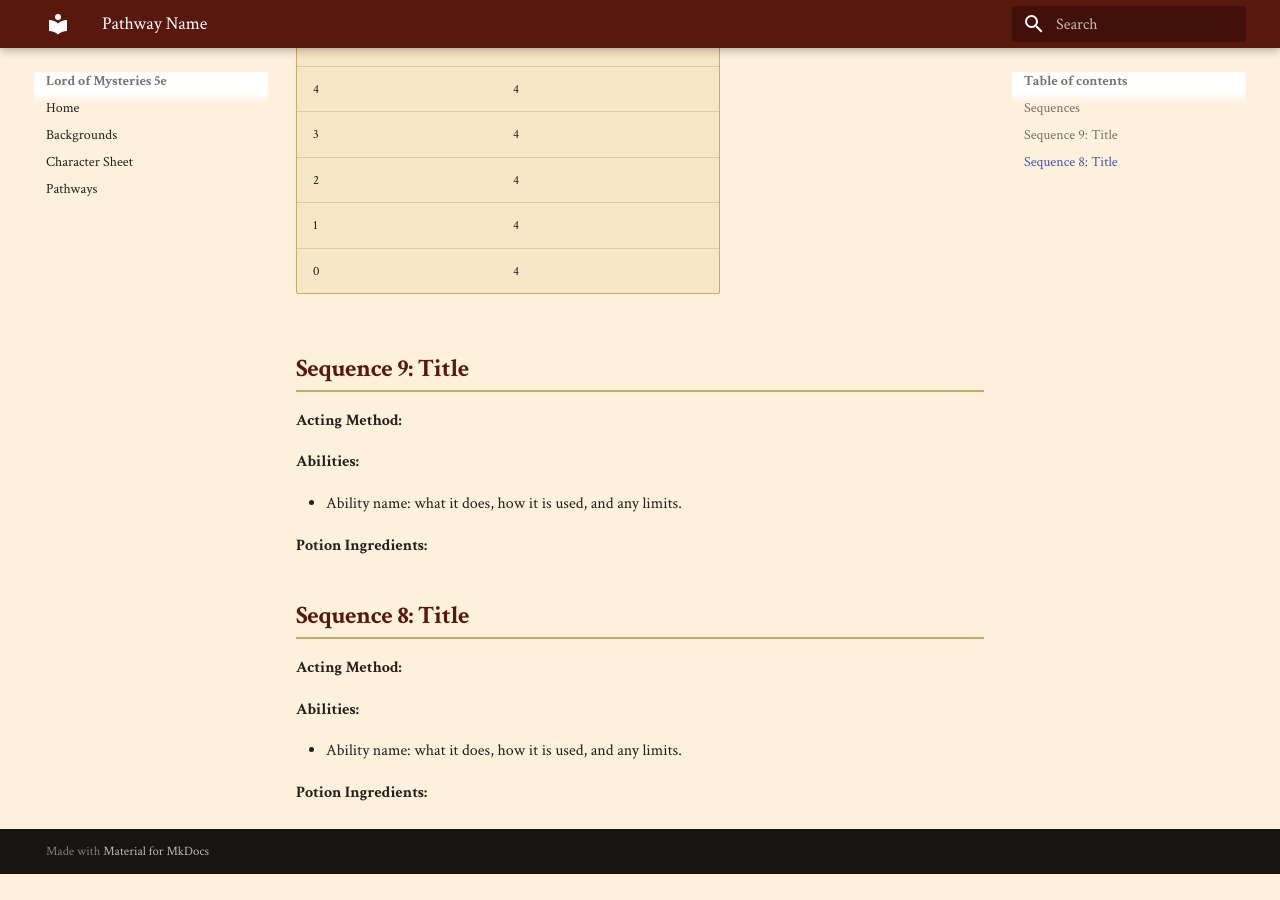
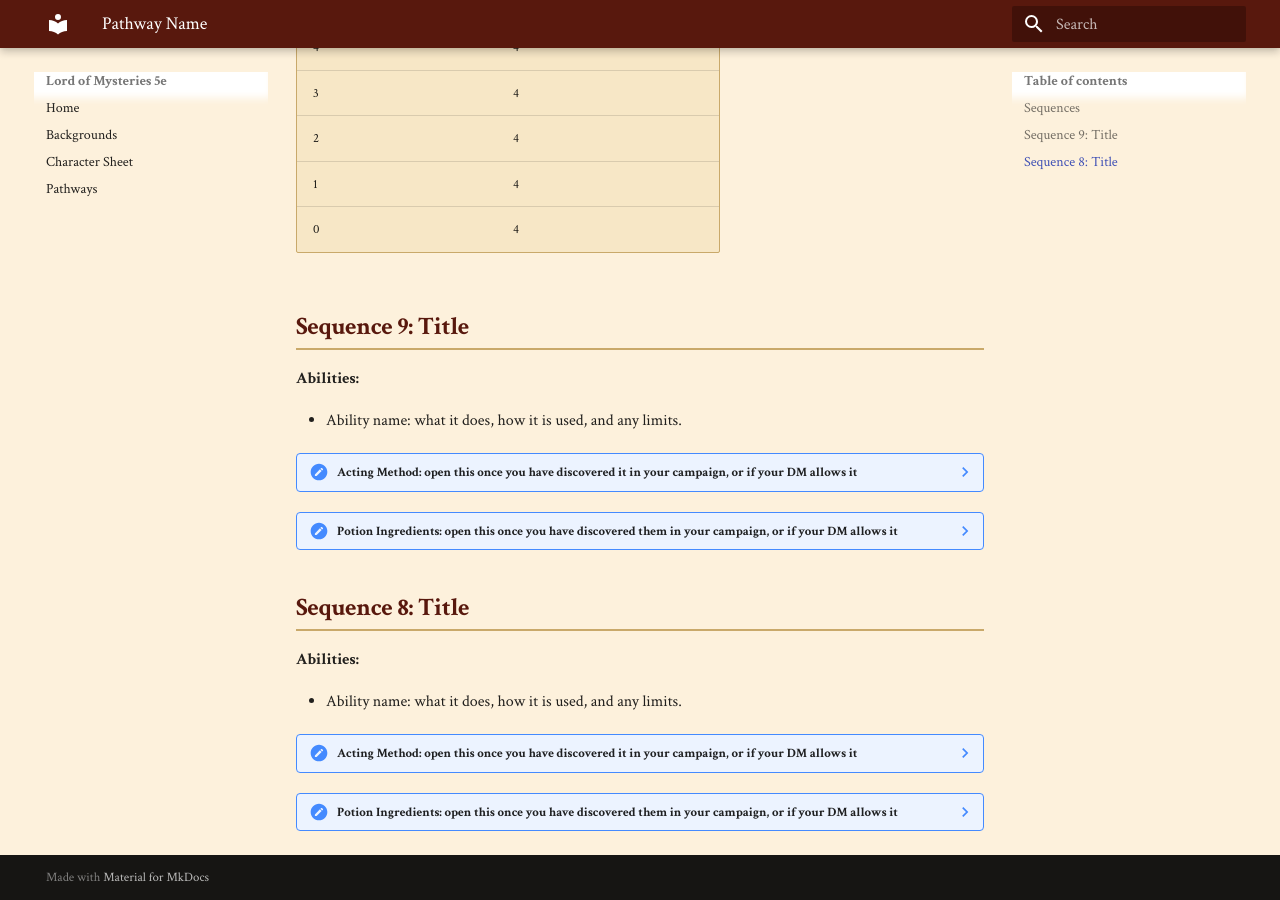
Before and after one commit to TwilightHermit/lotm-wiki, an MkDocs documentation site: the page built from docs/pathways/example-pathway.md, in a window 1280 px wide and 900 px high, scrolled down 634 px. Built offline with MkDocs 1.6.1 and Material for MkDocs 9.7.7, drawn with Linux system fonts in a browser that asks for light colours; before the commit the page ends 1508 px from its top, so only the background shows below that.

Commit message:
Update example-pathway.md with discovery notes
Added notes for acting methods and potion ingredients to be revealed in campaigns.

```diff
--- a/docs/pathways/example-pathway.md
+++ b/docs/pathways/example-pathway.md
@@ -5,8 +5,6 @@
 **Pathway Group:**
 
 **Domain:**
-
-**Acting Method Theme:**
 
 ## Sequences
 
@@ -25,20 +23,28 @@
 
 ## Sequence 9: Title
 
-**Acting Method:**
+**Abilities:**
+
+- Ability name: what it does, how it is used, and any limits.
+
+??? note "Acting Method: open this once you have discovered it in your campaign, or if your DM allows it"
+
+    Write the acting method here.
+
+??? note "Potion Ingredients: open this once you have discovered them in your campaign, or if your DM allows it"
+
+    Write the ingredients here.
+
+## Sequence 8: Title
 
 **Abilities:**
 
 - Ability name: what it does, how it is used, and any limits.
 
-**Potion Ingredients:**
+??? note "Acting Method: open this once you have discovered it in your campaign, or if your DM allows it"
 
-## Sequence 8: Title
+    Write the acting method here.
 
-**Acting Method:**
+??? note "Potion Ingredients: open this once you have discovered them in your campaign, or if your DM allows it"
 
-**Abilities:**
-
-- Ability name: what it does, how it is used, and any limits.
-
-**Potion Ingredients:**
+    Write the ingredients here.
```
